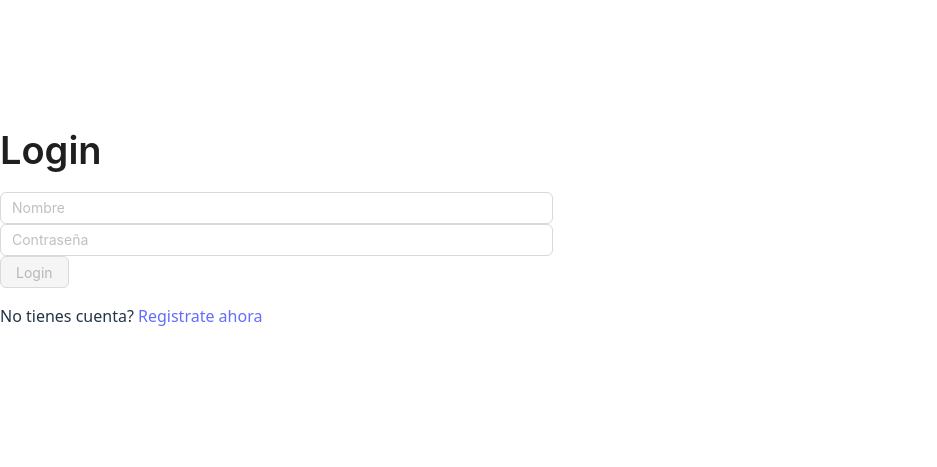
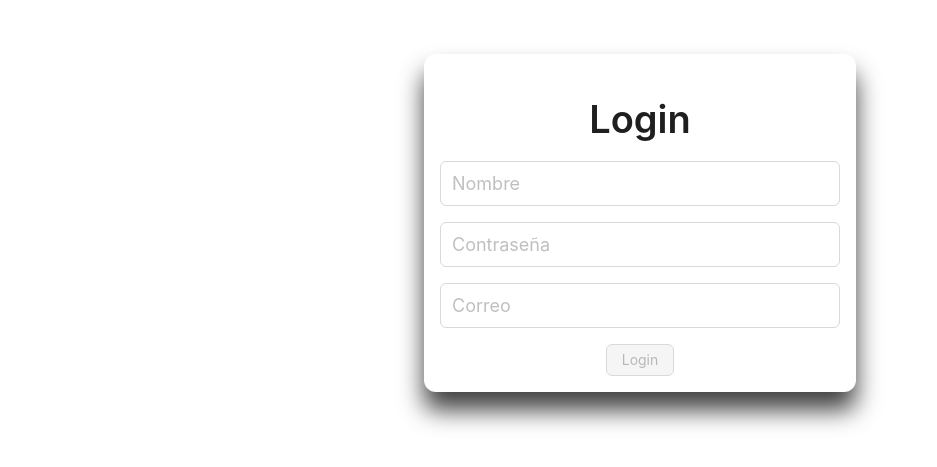
Before and after one commit to JNBarrachina/workcontrol-client, a React (Vite) app: page /Login in a window 1280 px wide. Shown: the part 177-644 px from the top of the page, without its empty margins (0-937 px from the left). Built offline with nearby package versions, Linux system fonts and the light colour scheme.

Commit message:
Login actualizado

```diff
--- a/package.json
+++ b/package.json
@@ -24,6 +24,7 @@
     "eslint-plugin-react-hooks": "^5.2.0",
     "eslint-plugin-react-refresh": "^0.4.19",
     "globals": "^16.0.0",
+    "sass-embedded": "^1.89.2",
     "vite": "^6.3.5"
   }
 }
--- a/src/App.jsx
+++ b/src/App.jsx
@@ -3,7 +3,7 @@ import { BrowserRouter, Route, Routes, Navigate, useNavigate } from "react-route
 import { Login } from "./Components/Login/Login"
 import reactLogo from './assets/react.svg'
 import viteLogo from '/vite.svg'
-//import './App.css'
+import './App.css'
 
 function App() {
   return (
--- a/src/Components/Login/Login.jsx
+++ b/src/Components/Login/Login.jsx
@@ -3,16 +3,17 @@ import { Button, Input, Flex, Typography } from "antd";
 import { Link } from "react-router-dom";
 import { useNavigate } from "react-router";
 //import {Title} from "../../Title/Title"
-//import "./Login.scss";
+import "./Login.scss";
 
 const { Title } = Typography;
 const Login = () => {
     const navigate = useNavigate();
     const [user, setUser] = useState("");
     const [password, setPassword] = useState("");
+    const [email, setEmail] = useState("");
     const [errorMsg, setErrorMsg] = useState("");
 
-    const isButtonEnabled = user && password
+    const isButtonEnabled = user && password && email
 
 
     /*useEffect(() => {
@@ -26,7 +27,7 @@ const Login = () => {
         console.log(user, password);
         const savedData = JSON.parse(localStorage.getItem("login"));
 
-        if (savedData && user === savedData.user && password === savedData.password) {
+        if (savedData && user === savedData.user && password === savedData.password && email === savedData.email) {
             navigate("/");
         } else {
             setErrorMsg("Usuario o contraseña incorrectos");
@@ -36,7 +37,7 @@ const Login = () => {
     }
     return (
         <Flex>
-            <div>
+            <div className="login-card">
                 <Title>Login</Title>
                 <Input
                     value={user}
@@ -44,6 +45,7 @@ const Login = () => {
                     onChange={(event) =>
                         setUser(event.target.value)}
                     placeholder="Nombre"
+                    className="login-input"
                 />
 
                 <Input
@@ -52,12 +54,18 @@ const Login = () => {
                     onChange={(event) =>
                         setPassword(event.target.value)}
                     placeholder="Contraseña"
+                    className="login-input"
+                />
+                <Input
+                    value={email}
+                    type="email"
+                    onChange={(event) =>
+                        setEmail(event.target.value)}
+                    placeholder="Correo"
+                    className="login-input"
                 />
                 <Button disabled={!isButtonEnabled} type="primary" onClick={handleLoginButtonClick}>Login</Button>
                 <Typography.Text>{errorMsg}</Typography.Text>
-                <p>
-                    No tienes cuenta? <Link to="/register">Registrate ahora</Link>
-                </p>
             </div>
         </Flex>
     )
--- /dev/null
+++ b/src/Components/Login/Login.scss
@@ -0,0 +1,30 @@
+.login-container {
+  height: 100vh;
+  background-color: #fef8ed;
+  display: flex;
+  justify-content: center;
+  align-items: center;
+}
+
+.login-card {
+  background: white;
+  padding: 1rem;
+  border-radius: 12px;
+  max-width: 400px;
+  width: 100%;
+  box-shadow: 0 18px 24px rgba(0, 0, 0, 0.75);
+  text-align: center;
+}
+
+.login-input {
+   width: 400px;
+  height: 45px;
+  font-size: large;
+  margin-bottom: 1rem;
+}
+
+.login-button {
+  width: 100%;
+  height: 50px;
+  margin-bottom: 1rem;
+}
```
Also changed, not shown: 1 other file (tests, documents, lock files or other folders).
